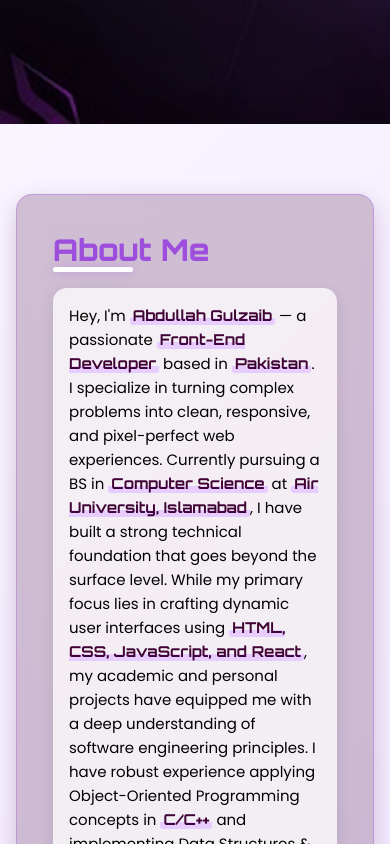
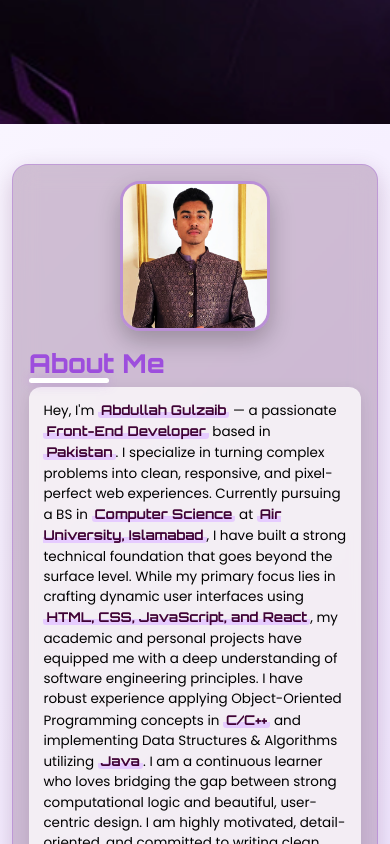
Before and after one commit to abdullhgulzaib/Portfolio-Website, a React (Create React App) app: page / in a window 390 px wide. Shown: the part 720-1564 px from the top of the page. Built offline with nearby package versions, Linux system fonts and the light colour scheme.

Commit message:
Update in Responsiveness of About and contact

```diff
--- a/src/styles/About.css
+++ b/src/styles/About.css
@@ -226,44 +226,63 @@
 @media (max-width: 992px) {
   .about_page {
     height: auto;
-    padding: 2.5rem 1rem;
+    padding: 2rem 1rem;
   }
   .about_page .introduction_block {
-    width: 85%;
+    width: 90%;
     flex-direction: column;
     height: auto;
-    padding: 2rem;
+    padding: 1.5rem;
+    gap: 1.25rem;
   }
   .introduction_block .introduction,
   .introduction_block .pic {
     width: 100%;
   }
-  .introduction .line1 { width: 70%; font-size: 42px; }
-  .introduction_block .pic img { height: 260px; margin-top: 0; }
+  /* Image first, text second on mobile/tablet — no JSX reorder needed */
+  .introduction_block .pic { order: -1; }
+  .introduction_block .introduction { padding: 0; }
+
+  .introduction .line1 { width: 70%; font-size: 42px; margin-bottom: 12px; }
+  .introduction_block .pic img { height: 220px; margin-top: 0; }
 }
 
 @media (max-width: 768px) {
-  .introduction .line1 { font-size: 38px; }
-  .introduction .line2 { font-size: 18px; padding: 1.2rem; }
-  .introduction_block .pic img { height: 220px; }
+  .introduction .line1 { font-size: 36px; }
+  .introduction .line2 { font-size: 17px; padding: 1.1rem; line-height: 1.55; }
+  .introduction_block .pic img { height: 190px; }
 }
 
 @media (max-width: 480px) {
+  .about_page { padding: 1.5rem 0.75rem; }
   .about_page .main_container {
     width: 100%;
     border-radius: 16px;
+    margin-top: 16px;
+    margin-bottom: 16px;
   }
   .about_page .introduction_block {
     width: 100%;
-    padding: 1.25rem;
-    gap: 1.25rem;
+    padding: 1rem;
+    gap: 1rem;
   }
-  .introduction .line1 { font-size: 30px; width: auto; }
+  .introduction .line1 { font-size: 26px; width: auto; margin-bottom: 8px; }
+  .introduction_block .pic img { height: 150px; border-width: 3px; }
+
+  /* Shorter, wider text box: less inner padding = more characters per
+     line = fewer wrapped lines = noticeably shorter overall height. */
   .introduction .line2 {
-    font-size: 15px;
-    padding: 1rem;
-    line-height: 1.6;
+    font-size: 13.5px;
+    padding: 0.8rem 0.9rem;
+    line-height: 1.5;
+    border-radius: 12px;
   }
-  .introduction .line2 span { font-size: 15px; }
-  .introduction_block .pic img { height: 180px; }
+  .introduction .line2 span { font-size: 13.5px; }
 }
+
+@media (max-width: 360px) {
+  .introduction .line2 { font-size: 13px; padding: 0.7rem 0.8rem; }
+  .introduction .line2 span { font-size: 13px; }
+  .introduction_block .pic img { height: 130px; }
+
+}
--- a/src/styles/Contact.css
+++ b/src/styles/Contact.css
@@ -289,16 +289,20 @@ transform: translateY(-8px);
    ============================================ */
 @media (max-width: 992px) {
   .contact-section { height: auto; padding: 60px 20px 40px; }
-  .contact-container { flex-direction: column; gap: 30px; }
+  .contact-container { flex-direction: column; gap: 36px; }
   .contact-info {
+    flex: none;
     width: 100%;
     height: auto;
     gap: 16px;
+    margin-top: 0;
   }
   .contact-form-wrapper {
+    flex: none;
     width: 100%;
     margin-bottom: 0; /* the negative margin was only meant to pull the
                           form over the (now-removed) map iframe below it */
+    margin-top: 0;
   }
 }
 
--- a/src/styles/ProjectsDeck.css
+++ b/src/styles/ProjectsDeck.css
@@ -481,7 +481,10 @@
    RESPONSIVE
    ============================================ */
 @media (max-width: 640px) {
-  .project-deck-section { padding: 60px 16px; }
+  .project-deck-section {
+    align-items: flex-start;
+    padding: 48px 16px 60px;
+  }
   .deck-subtitle { margin-bottom: 36px; }
   .stage {
     height: 380px;
@@ -509,7 +512,7 @@
 }
 
 @media (max-width: 420px) {
-  .project-deck-section { padding: 48px 12px; }
+  .project-deck-section { padding: 36px 12px 48px; }
   .deck-title { font-size: clamp(24px, 7vw, 30px); }
   .deck-subtitle { font-size: 12px; margin-bottom: 30px; }
   .stage {
```
